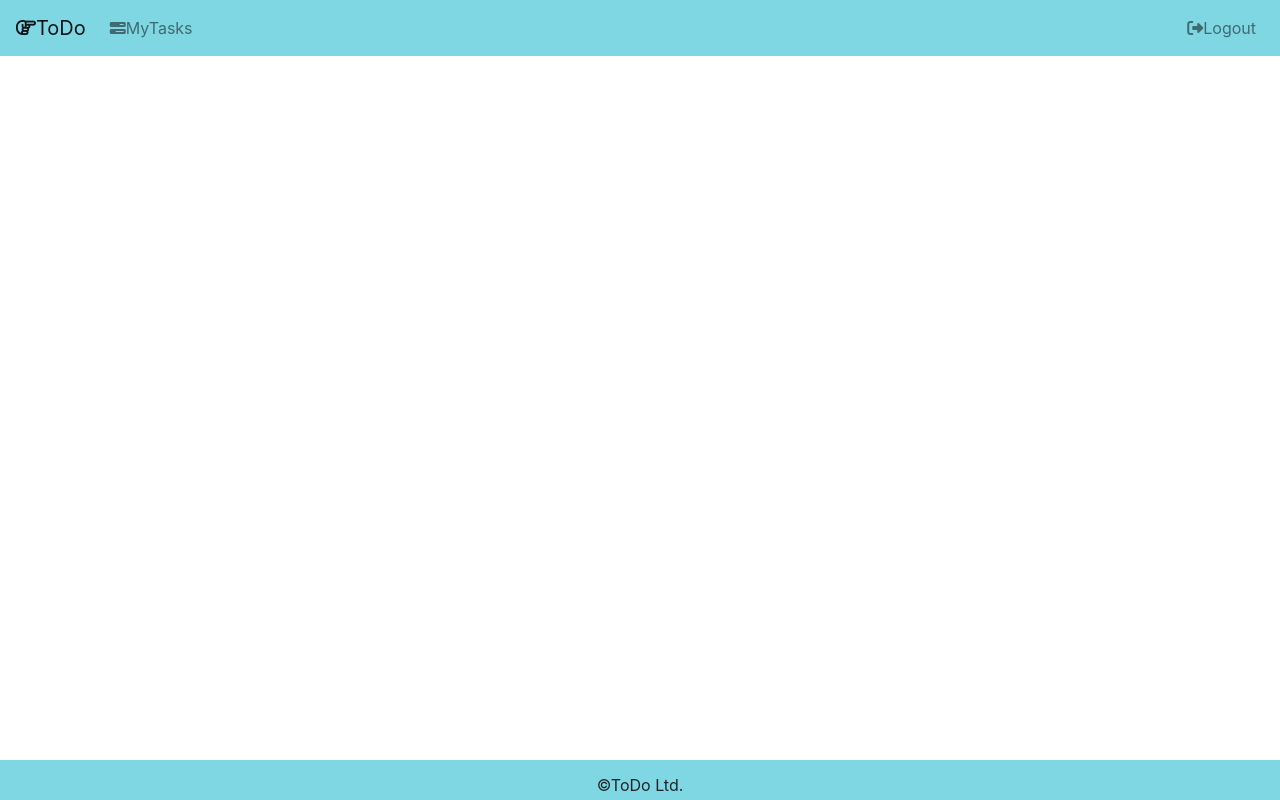
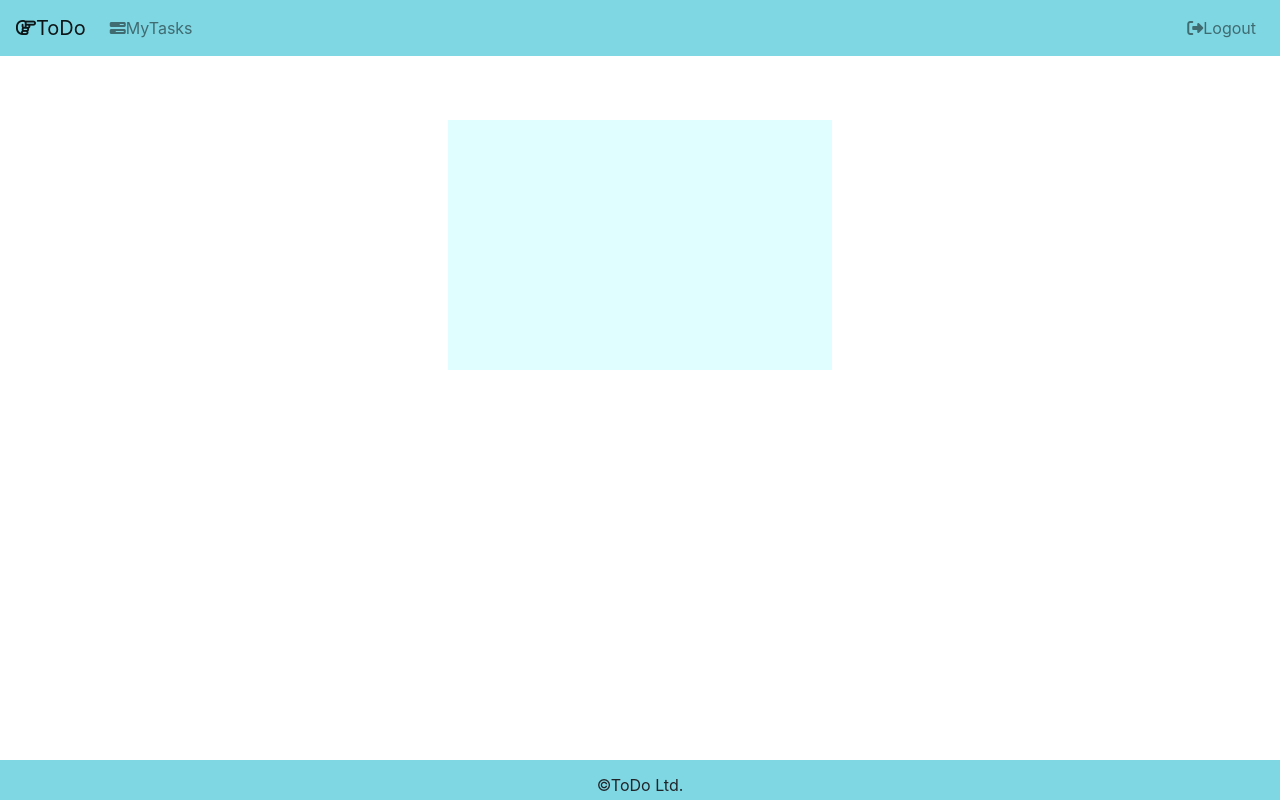
Before and after one commit to deepakbeatz/ToDo, a React (Create React App) app: page / in a window 1280 px wide. Built offline with nearby package versions, Linux system fonts and the light colour scheme.

Commit message:
initial commit

```diff
--- a/src/Components/Main.js
+++ b/src/Components/Main.js
@@ -6,7 +6,7 @@ class main extends Component{
     render(){
 
         return(
-            <div class="main">
+            <div class="taskboard">
 
             </div>
         )
--- a/src/Components/main.css
+++ b/src/Components/main.css
@@ -1,6 +1,23 @@
-.main{
+.taskboard{
     position: absolute;
-    width:100%;
+    width:30%;
+    min-width: 320px;
     text-align: center;
-    height:85%;
+    height:250px;
+    left:35%;
+    top:120px;
+    background-color: rgba(151, 248, 255, 0.295);
 }
+
+@media only screen and (max-device-width: 480px) {
+    .taskboard{
+        position: absolute;
+        width:30%;
+        min-width: 320px;
+        text-align: center;
+        height:250px;
+        left:35%;
+        top:120px;
+        background-color: rgba(151, 248, 255, 0.295);
+        }
+}
```
